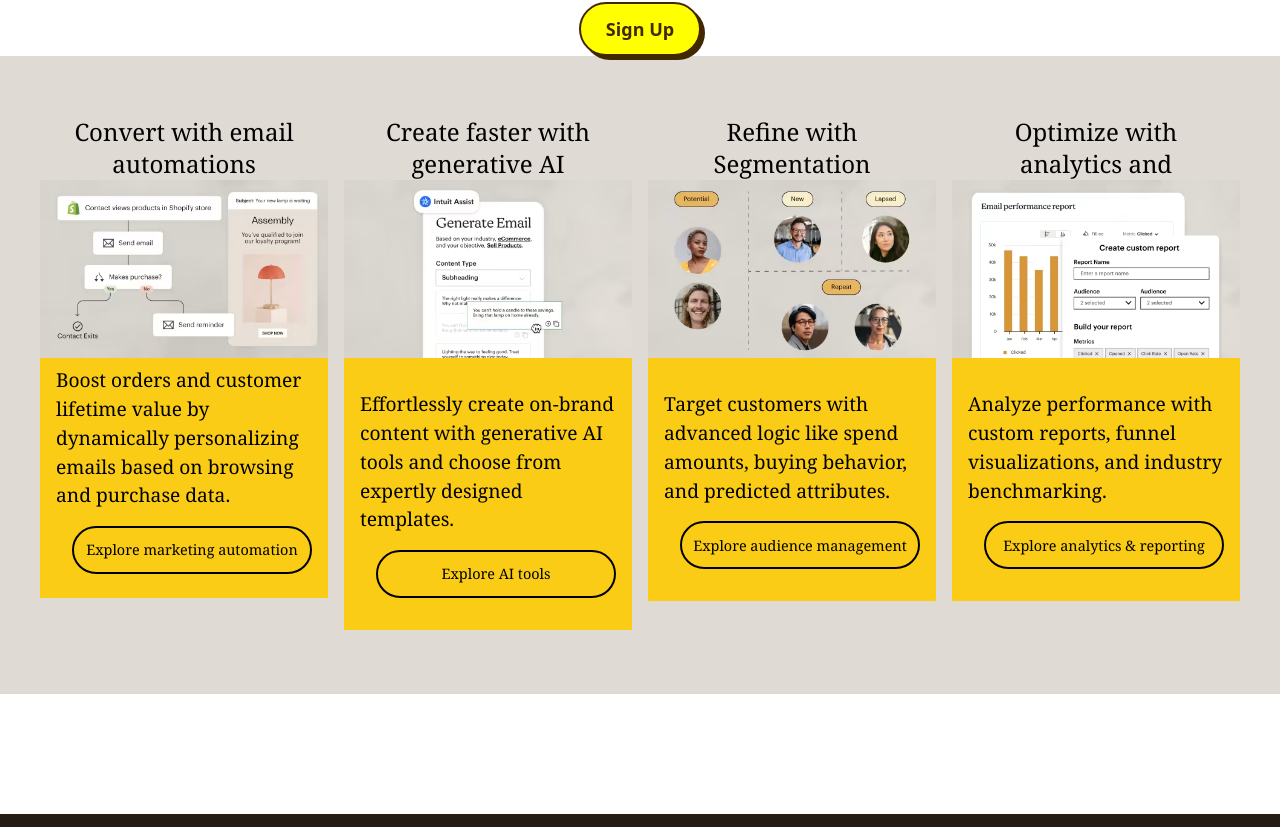
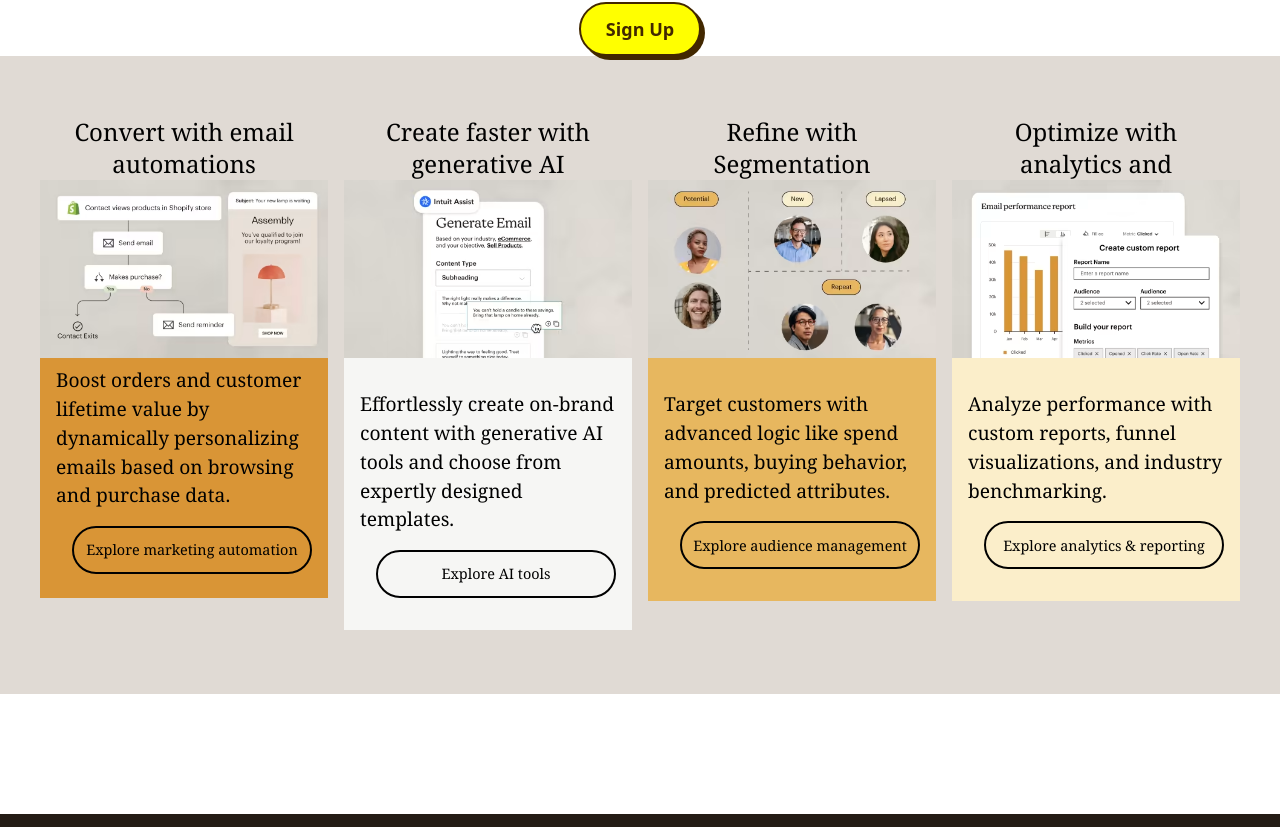
Before and after one commit to rohitchourey0809/rohitchourey0809.github.io, a React (Create React App) app: page / in a window 1280 px wide. Shown: the part 370-1197 px from the top of the page. Built offline with nearby package versions, Linux system fonts and the light colour scheme.

Commit message:
color changed

```diff
--- a/src/components/Sectionb.jsx
+++ b/src/components/Sectionb.jsx
@@ -63,7 +63,7 @@ const Sectionb = () => {
             alt="ImageAlt0Text"
             className="w-full h-auto hover:scale-110 transition-transform duration-300"
           />
-          <div className="w-full h-30 down flex flex-col justify-center bg-yellow-400 p-4 mt-0 py-2">
+          <div className="w-full h-30 down flex flex-col justify-center bg-H1 p-4 mt-0 py-2">
             <p className="text-[1.2rem] mt-0 ">
               Boost orders and customer lifetime value by dynamically
               personalizing emails based on browsing and purchase data.
@@ -84,7 +84,7 @@ const Sectionb = () => {
             alt="ImageAlt0Text"
             className="w-full h-auto hover:scale-110 transition-transform duration-300"
           />
-          <div className="w-full h-30 down flex flex-col justify-center bg-yellow-400 p-4 mt-0">
+          <div className="w-full h-30 down flex flex-col justify-center bg-H2 p-4 mt-0">
             <p className="text-[1.2rem] mt-4">
               Effortlessly create on-brand content with generative AI tools and
               choose from expertly designed templates.
@@ -103,7 +103,7 @@ const Sectionb = () => {
             alt="ImageAlt0Text"
             className="w-full h-auto hover:scale-110 transition-transform duration-300"
           />
-          <div className="w-full h-30 down flex flex-col justify-center bg-yellow-400 p-4 mt-0">
+          <div className="w-full h-30 down flex flex-col justify-center bg-H3 p-4 mt-0">
             <p className="text-[1.2rem] mt-4">
               Target customers with advanced logic like spend amounts, buying
               behavior, and predicted attributes.
@@ -125,7 +125,7 @@ const Sectionb = () => {
             alt="ImageAlt0Text"
             className="w-full h-auto hover:scale-110 transition-transform duration-300"
           />
-          <div className="w-full h-30 down flex flex-col justify-center bg-yellow-400 p-4 mt-0">
+          <div className="w-full h-30 down flex flex-col justify-center bg-H4 p-4 mt-0">
             <p className="text-[1.2rem] mt-4">
               Analyze performance with custom reports, funnel visualizations,
               and industry benchmarking.
--- a/tailwind.config.js
+++ b/tailwind.config.js
@@ -11,6 +11,10 @@ module.exports = {
         custom2: "#d99536",
         custom3: "#241c15",
         custom4: "#e0dad4",
+        H1: "#d99536",
+        H2: "#f6f6f4",
+        H3: "#e7b75f",
+        H4: "#fbeeca",
       },
     },
   },
```
